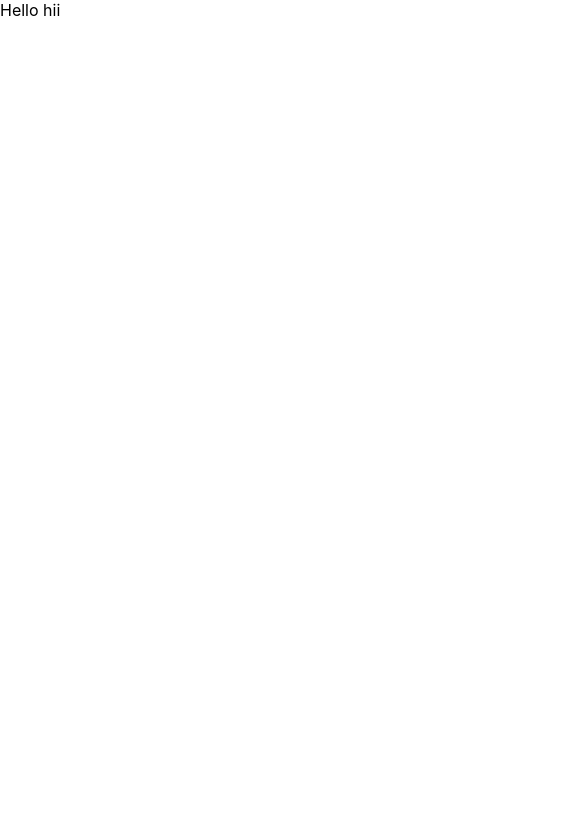
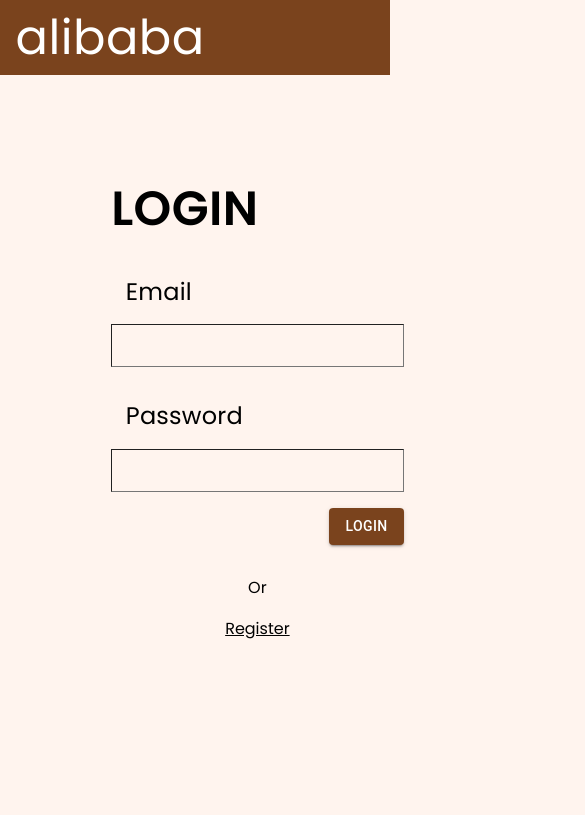
Before and after one commit to kulkarni-anish/Wingineers_hackathon, a React (Create React App) app in the folder frontend/: page / in a window 390 px wide. Shown: the top 815 px of the page, 585 px wide, since content can reach past the window. Built offline with nearby package versions, Linux system fonts and the light colour scheme.

Commit message:
login component added with styling and responsiveness ,formik and yup is used for forms and validation

```diff
--- a/frontend/src/App.css
+++ b/frontend/src/App.css
@@ -1,3 +1,5 @@
+@import url("https://fonts.googleapis.com/css2?family=Poppins&display=swap");
+@import url("https://fonts.googleapis.com/css2?family=Poppins:wght@400;600&display=swap");
 .App {
   text-align: center;
 }
--- a/frontend/src/App.js
+++ b/frontend/src/App.js
@@ -1,10 +1,9 @@
-
-import './App.css';
-
+import "./App.css";
+import Login from "./pages/login";
 function App() {
   return (
     <div>
-      Hello hii
+      <Login />
     </div>
   );
 }
--- /dev/null
+++ b/frontend/src/components/loginWith.js
@@ -0,0 +1,89 @@
+import React from "react";
+import Grid from "@mui/material/Grid";
+import Typography from "@mui/material/Typography";
+import Button from "@mui/material/Button";
+import { useFormik } from "formik";
+import * as Yup from "yup";
+import { BrowserRouter as Router, Link, Route } from "react-router-dom";
+import "../styles/loginWith.scss";
+const LoginWith = () => {
+  const formik = useFormik({
+    initialValues: {
+      email: "",
+      password: "",
+    },
+    validationSchema: Yup.object({
+      email: Yup.string()
+        .email("Please enter a valid email")
+        .required("Required"),
+      password: Yup.string().required("Required"),
+    }),
+    onSubmit: (values) => {
+      console.log(values);
+    },
+  });
+  return (
+    <div className="loginDiv">
+      <Grid container>
+        <Grid item xs={12}>
+          <Typography className="loginDiv-headings ">LOGIN</Typography>
+        </Grid>
+        <Grid item xs={12} sm={5}>
+          <Typography className="loginDiv-text ">Email</Typography>
+        </Grid>
+        <Grid item xs={12} sm={7}>
+          <input
+            className="styledInput"
+            id="email"
+            name="email"
+            type="email"
+            onChange={formik.handleChange}
+            onBlur={formik.handleBlur}
+            value={formik.values.email}
+          />
+          {formik.touched.email && formik.errors.email ? (
+            <p className="error">{formik.errors.email}</p>
+          ) : null}
+        </Grid>
+        <Grid item xs={12} sm={5}>
+          <Typography className="loginDiv-text ">Password</Typography>
+        </Grid>
+        <Grid item xs={12} sm={7}>
+          <input
+            className="styledInput"
+            id="password"
+            name="password"
+            type="password"
+            onBlur={formik.handleBlur}
+            onChange={formik.handleChange}
+            value={formik.values.password}
+          />
+          {formik.touched.password && formik.errors.password ? (
+            <p className="error">{formik.errors.password}</p>
+          ) : null}
+        </Grid>
+        <Grid item xs={12}>
+          <Button
+            type="submit"
+            variant="contained"
+            className="styledButton"
+            // onClick={formik.handleSubmit}
+          >
+            Login
+          </Button>
+        </Grid>
+
+        <Grid item xs={12}>
+          <div className="styledRegister">
+            <p>Or</p>
+            <Typography variant="contained">
+              <Link to="/Register">Register</Link>
+            </Typography>
+          </div>
+        </Grid>
+      </Grid>
+    </div>
+  );
+};
+
+export default LoginWith;
--- /dev/null
+++ b/frontend/src/components/navBar.js
@@ -0,0 +1,12 @@
+import React from "react";
+import "../styles/navBar.scss";
+import Typography from "@mui/material/Typography";
+const NavBar = () => {
+  return (
+    <div className="navBar">
+      <Typography className="navBar-header">alibaba</Typography>
+    </div>
+  );
+};
+
+export default NavBar;
--- /dev/null
+++ b/frontend/src/components/register.js
@@ -0,0 +1,7 @@
+import React from "react";
+
+const Register = () => {
+  return <div>Register</div>;
+};
+
+export default Register;
--- a/frontend/src/index.css
+++ b/frontend/src/index.css
@@ -1,13 +1,14 @@
+@import url("https://fonts.googleapis.com/css2?family=Poppins:wght@400;600&display=swap");
 body {
   margin: 0;
-  font-family: -apple-system, BlinkMacSystemFont, 'Segoe UI', 'Roboto', 'Oxygen',
-    'Ubuntu', 'Cantarell', 'Fira Sans', 'Droid Sans', 'Helvetica Neue',
+  font-family: -apple-system, BlinkMacSystemFont, "Segoe UI", "Roboto", "Oxygen",
+    "Ubuntu", "Cantarell", "Fira Sans", "Droid Sans", "Helvetica Neue",
     sans-serif;
   -webkit-font-smoothing: antialiased;
   -moz-osx-font-smoothing: grayscale;
 }
 
 code {
-  font-family: source-code-pro, Menlo, Monaco, Consolas, 'Courier New',
+  font-family: source-code-pro, Menlo, Monaco, Consolas, "Courier New",
     monospace;
 }
--- /dev/null
+++ b/frontend/src/pages/login.js
@@ -0,0 +1,33 @@
+import React from "react";
+import NavBar from "../components/navBar";
+import LoginWith from "../components/loginWith";
+import login_img from "../assets/login_img.jpeg";
+import Grid from "@mui/material/Grid";
+
+import { BrowserRouter as Router, Link, Routes, Route } from "react-router-dom";
+import Register from "../components/register";
+import "../styles/login.scss";
+const Login = () => {
+  return (
+    <>
+      <NavBar />
+      <Grid container>
+        <Grid item sm={12} md={6} lg={6}>
+          <Router>
+            <Routes>
+              <Route path="/Register" element={<Register />}></Route>
+              <Route path="/" element={<LoginWith />}></Route>
+            </Routes>
+          </Router>
+        </Grid>
+        <Grid item sm={12} md={6} lg={6}>
+          <div className="img_div">
+            <img src={login_img} className="img" />
+          </div>
+        </Grid>
+      </Grid>
+    </>
+  );
+};
+
+export default Login;
--- /dev/null
+++ b/frontend/src/styles/login.scss
@@ -0,0 +1,7 @@
+.img_div {
+  height: 100%;
+  display: flex;
+}
+.img {
+  margin: 12%;
+}
--- /dev/null
+++ b/frontend/src/styles/loginWith.scss
@@ -0,0 +1,64 @@
+@import "./variable.scss";
+.loginDiv {
+  margin-left: 7%;
+  max-width: 100%;
+  margin-top: 12%;
+  &-headings {
+    padding-bottom: 5%;
+    font-weight: 600 !important;
+    font-style: normal !important;
+    font-size: 300% !important;
+    line-height: 150% !important;
+    display: flex !important;
+    font-family: "Poppins" !important;
+    color: #000000;
+  }
+  &-text {
+    font-family: "Poppins" !important;
+    font-size: 150% !important;
+    padding: 5%;
+  }
+}
+.styledInput {
+  display: flex;
+  background-color: $primary;
+  font-size: 150%;
+  height: 20%;
+  width: -webkit-fill-available;
+  border-width: 1px;
+  padding: 5%;
+  //   &:hover {
+  //     border-color: none !important;
+  //     border-width: 4px;
+  //   }
+}
+.styledButton {
+  background-color: $secondary !important;
+  margin-bottom: 5% !important;
+  float: right;
+}
+.styledRegister {
+  font-family: "Poppins" !important;
+  text-align: center;
+}
+.error {
+  color: red;
+  display: flex;
+  margin-bottom: 0 !important;
+}
+a {
+  color: black !important;
+  text-transform: none !important;
+}
+
+@media screen and (max-width: 600px) {
+  .loginDiv {
+    margin: 13.5%;
+    margin-top: 10%;
+    padding: 15%;
+    width: 75%;
+  }
+  .navBar {
+    height: 75px !important;
+  }
+}
--- /dev/null
+++ b/frontend/src/styles/navBar.scss
@@ -0,0 +1,18 @@
+@import "./variable.scss";
+.navBar {
+  background-color: $secondary;
+  height: 100px;
+  margin-top: 0px !important;
+  &-header {
+    color: white;
+    font-family: "poppins" !important;
+    font-size: 300% !important;
+    display: flex;
+    height: inherit;
+    padding-left: 4%;
+    align-items: center !important;
+  }
+}
+body {
+  background-color: $primary;
+}
--- /dev/null
+++ b/frontend/src/styles/variable.scss
@@ -0,0 +1,2 @@
+$primary: #fff4ee;
+$secondary: #7a431d;
```
Also changed, not shown: frontend/package.json (+8 -1 lines), frontend/src/assets/login_img.jpeg (added), 1 other file (tests, documents, lock files or other folders).
